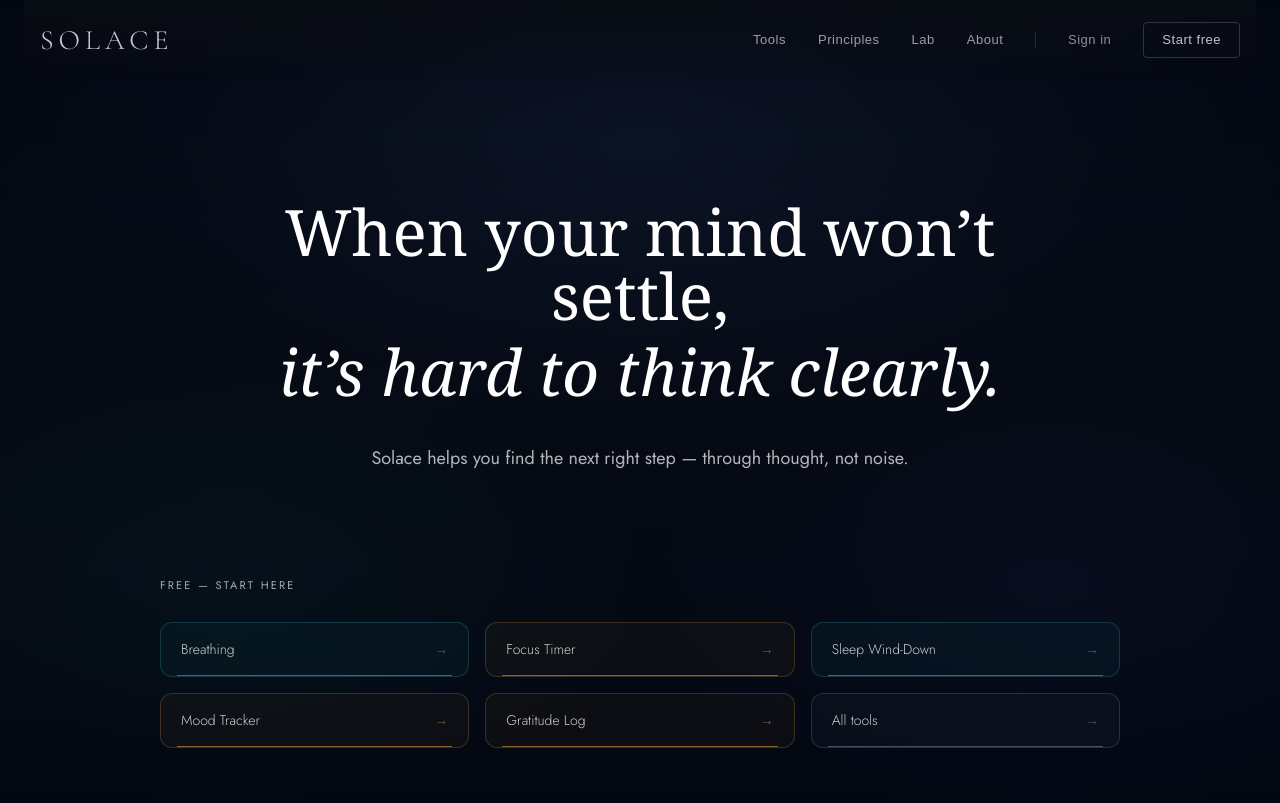
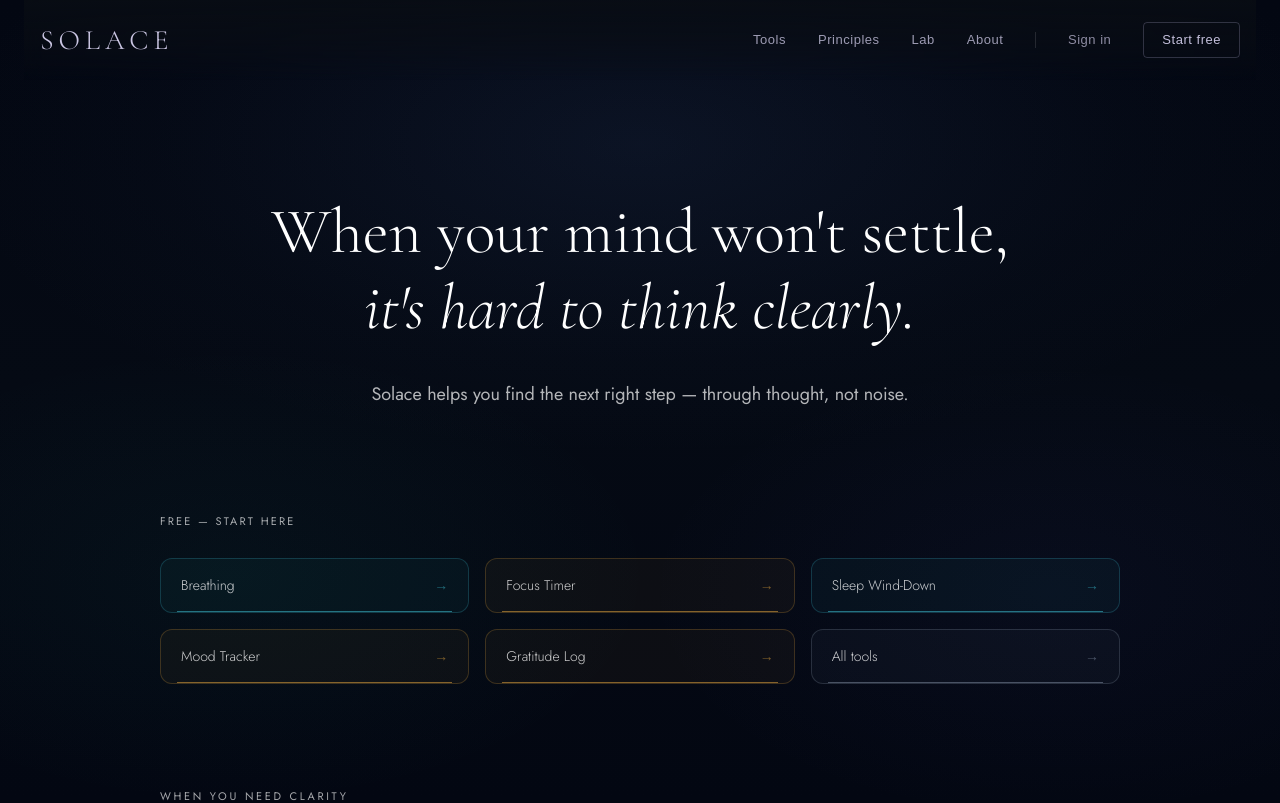
Before and after one commit to salsotk1973/solace, a Next.js app: page / in a window 1280 px wide. Shown: the top 803 px of the page. Built offline with nearby package versions, Linux system fonts and the light colour scheme; no server answers.

Commit message:
Spec 01b: Non-breaking space between 'won't' and 'settle,' to prevent orphaned wrap on narrow desktop

```diff
--- a/components/HeroSection.tsx
+++ b/components/HeroSection.tsx
@@ -11,18 +11,18 @@ export function HeroSection() {
         <div className="overflow-visible md:overflow-visible pt-1 md:pt-0 md:pb-1">
           <div
             className="h-l1 text-[36px] md:text-[64px] font-light leading-[1.08] md:leading-[1.0] text-white"
-            style={{ fontFamily: "’Cormorant Garamond’, Georgia, serif" }}
+            style={{ fontFamily: "'Cormorant Garamond', Georgia, serif" }}
           >
-            When your mind won’t settle,
+            When your mind won't{" "}settle,
           </div>
         </div>
 
         <div className="mt-1 overflow-visible md:overflow-visible md:mt-2 pt-1 md:pt-0 md:pb-2">
           <div
             className="h-l2 text-[36px] md:text-[64px] italic font-light leading-[1.08] md:leading-[1.0] text-white"
-            style={{ fontFamily: "’Cormorant Garamond’, Georgia, serif" }}
+            style={{ fontFamily: "'Cormorant Garamond', Georgia, serif" }}
           >
-            it’s hard to think clearly.
+            it's hard to think clearly.
           </div>
         </div>
 
```
